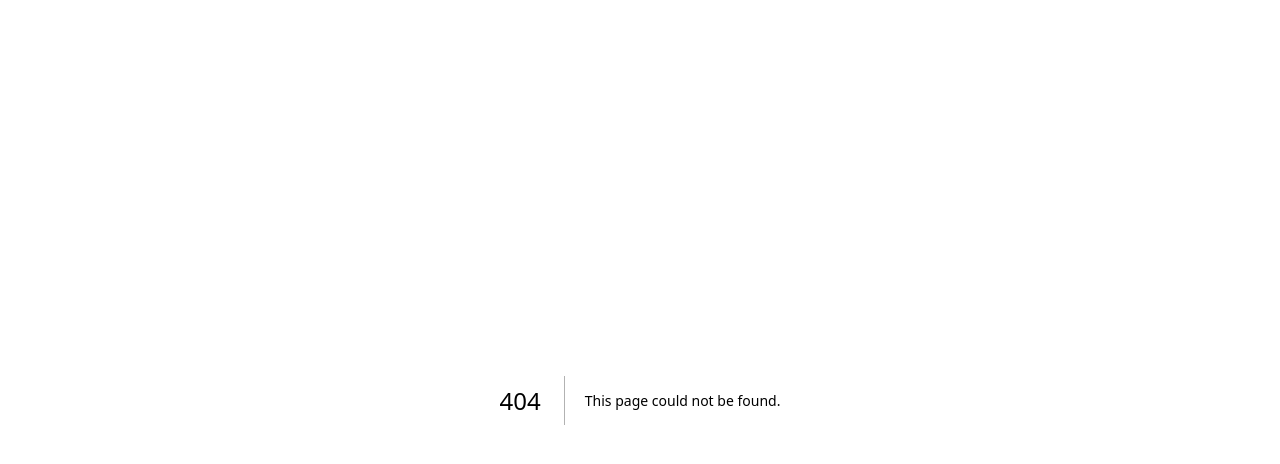
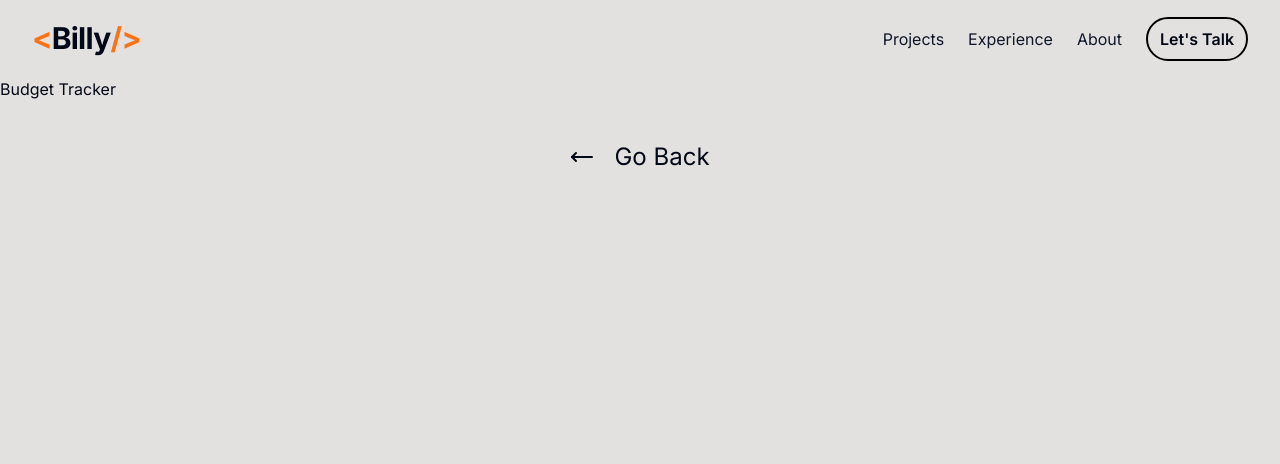
Before and after one commit to santos16426/website-v3, a Next.js app: page /project/budget-tracker in a window 1280 px wide. Before the commit this address had no page. Shown: the top 464 px of the page. Built offline with nearby package versions, Linux system fonts and the light colour scheme.

Commit message:
feature:project page

```diff
--- a/src/app/components/Logo.tsx
+++ b/src/app/components/Logo.tsx
@@ -4,7 +4,7 @@ interface LogoProps {
   onClick: MouseEventHandler
 }
 const Logo: React.FC<LogoProps> = ({ onClick }) => (
-  <Link href="#home" onClick={onClick}>
+  <Link href="/" onClick={onClick}>
     <div className="flex items-center text-[30px] tracking-tight font-bold cursor-pointer">
       <span className="text-orange-500">&lt;</span>
       <span className="text-black-500 hidden sm:flex">Billy</span>
--- a/src/app/components/Projects.tsx
+++ b/src/app/components/Projects.tsx
@@ -1,3 +1,4 @@
+import Link from 'next/link'
 import { projects } from '../config/projects'
 import { cn } from '../lib/utils'
 
@@ -17,6 +18,11 @@ const Projects = () => {
             <div className="w-full">Projects/Details</div>
           </div>
           {projects.map((project) => (
+            <Link
+              href="/project/[projectKey]"
+              as={`/project/${project.key}`}
+              key={project.key}
+            >
               <div
                 className="relative w-full group flex flex-col lg:flex-row border-b-[1px] border-gray-300 px-4 lg:px-8 py-12 text-2xl hover:text-white cursor-pointer select-none"
                 key={project.key}
@@ -59,6 +65,7 @@ const Projects = () => {
                   )}
                 />
               </div>
+            </Link>
           ))}
         </div>
       </div>
--- a/src/app/components/_layout.tsx
+++ b/src/app/components/_layout.tsx
@@ -1,7 +1,5 @@
 import React, { ReactElement, ReactNode } from 'react'
 import { Inter } from 'next/font/google'
-import Header from './Header'
-import '@/app/styles/globals.scss'
 import { Metadata } from 'next'
 import { cn } from '@/app/lib/utils'
 
@@ -20,7 +18,7 @@ export default function RootLayout({
 }) {
   return (
     <div
-      className={cn('relative h-full font-sans antialiased', inter.className)}
+      className={cn('relative h-full font-inter antialiased', inter.className)}
     >
       <main className="relative flex flex-col min-h-screen">
         <div className="flex-grow flex-1">{children}</div>
--- a/src/pages/_app.js
+++ /dev/null
@@ -1,15 +0,0 @@
-import Head from "next/head";
-
-const App = ({ Component, pageProps }) => {
-  return (
-    <>
-      <Head>
-        <title>Lucas | Software Engineer</title>
-        <link rel="icon" href="/images/icons/logo.svg" type="image/svg+xml" />
-      </Head>
-      <Component {...pageProps} />
-    </>
-  );
-};
-
-export default App;
--- /dev/null
+++ b/src/pages/_app.tsx
@@ -0,0 +1,18 @@
+import Head from 'next/head'
+import { NextComponentType } from 'next'
+import '@/app/styles/globals.scss'
+import { AppProps } from 'next/app'
+
+const MyApp: React.FC<AppProps> = ({ Component, pageProps }) => {
+  return (
+    <>
+      <Head>
+        <title>Lucas | Software Engineer</title>
+        <link rel="icon" href="/images/icons/logo.svg" type="image/svg+xml" />
+      </Head>
+      <Component {...pageProps} />
+    </>
+  )
+}
+
+export default MyApp
--- a/src/pages/index.tsx
+++ b/src/pages/index.tsx
@@ -1,6 +1,6 @@
 import Layout from '@/app/components/_layout'
 import SnapSection from '@/app/components/SnapSection'
-import { Suspense, useRef, useState, lazy } from 'react'
+import { useRef, useState } from 'react'
 import Homepage from '@/app/components/Homepage'
 import AboutMe from '@/app/components/AboutMe'
 import Experience from '@/app/components/Experience'
--- /dev/null
+++ b/src/pages/project/[projectKey].tsx
@@ -0,0 +1,56 @@
+import { projects } from '@/app/config/projects'
+import { useRouter } from 'next/router'
+import Layout from '@/app/components/_layout'
+import Header from '@/app/components/Header'
+import { MoveLeft } from 'lucide-react'
+import '@/app/styles/globals.scss'
+import Router from 'next/router'
+
+const ProjectDetails = () => {
+  const router = useRouter()
+  const projectKey = Array.isArray(router.query.projectKey)
+    ? router.query.projectKey[0]
+    : typeof router.query.projectKey === 'string'
+      ? router.query.projectKey
+      : undefined
+  const project = projects.find((p) => p.key === projectKey)
+  const NotFound = () => (
+    <>
+      <div className="w-full flex items-center justify-center h-screen bg-[#E3E1DF]">
+        <div className="text-center p-10 rounded-md">
+          <p className="text-7xl lg:text-[6rem] font-semibold p-2 lg:p-8 select-none">
+            Project Not Found
+          </p>
+          <p className="mb-3 text-2xl text-gray-600">
+            It seems like the project you&apos;re looking for doesn&apos;t
+            exist.
+          </p>
+          <p className="mb-3 text-2xl text-gray-600">
+            Please check the link or explore our other amazing projects.
+          </p>
+          <div className="mt-10 flex flex-row items-center gap-5 justify-center cursor-pointer">
+            <MoveLeft />
+            <p className="text-2xl" onClick={() => Router.back()}>
+              Go Back
+            </p>
+          </div>
+        </div>
+      </div>
+    </>
+  )
+  const HasProject = () => (
+    <div className="bg-[#E3E1DF] h-screen">
+      <Header />
+      {project?.name}
+      <div className="mt-10 flex flex-row items-center gap-5 justify-center cursor-pointer">
+        <MoveLeft />
+        <p className="text-2xl" onClick={() => Router.back()}>
+          Go Back
+        </p>
+      </div>
+    </div>
+  )
+  return <Layout>{project ? <HasProject /> : <NotFound />}</Layout>
+}
+
+export default ProjectDetails
```
Lines whose indentation alone changed are shown as unchanged.
